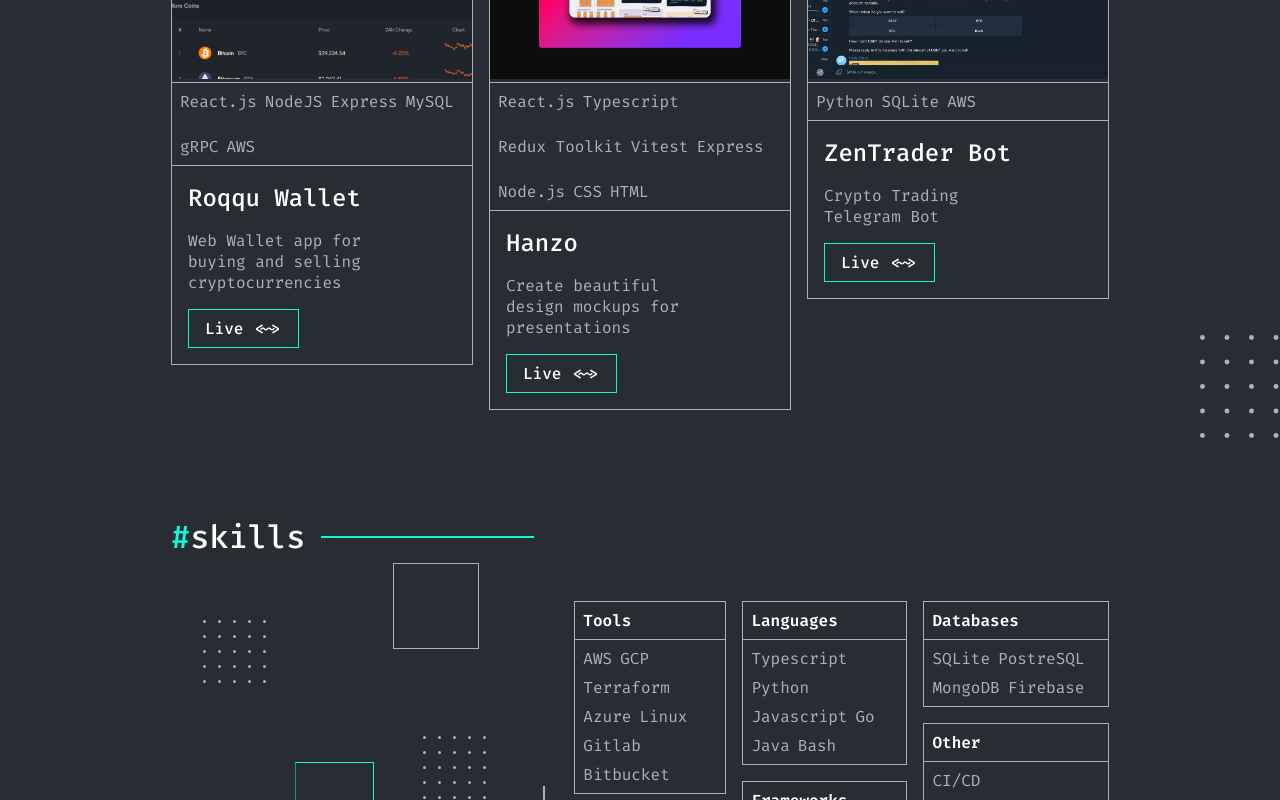
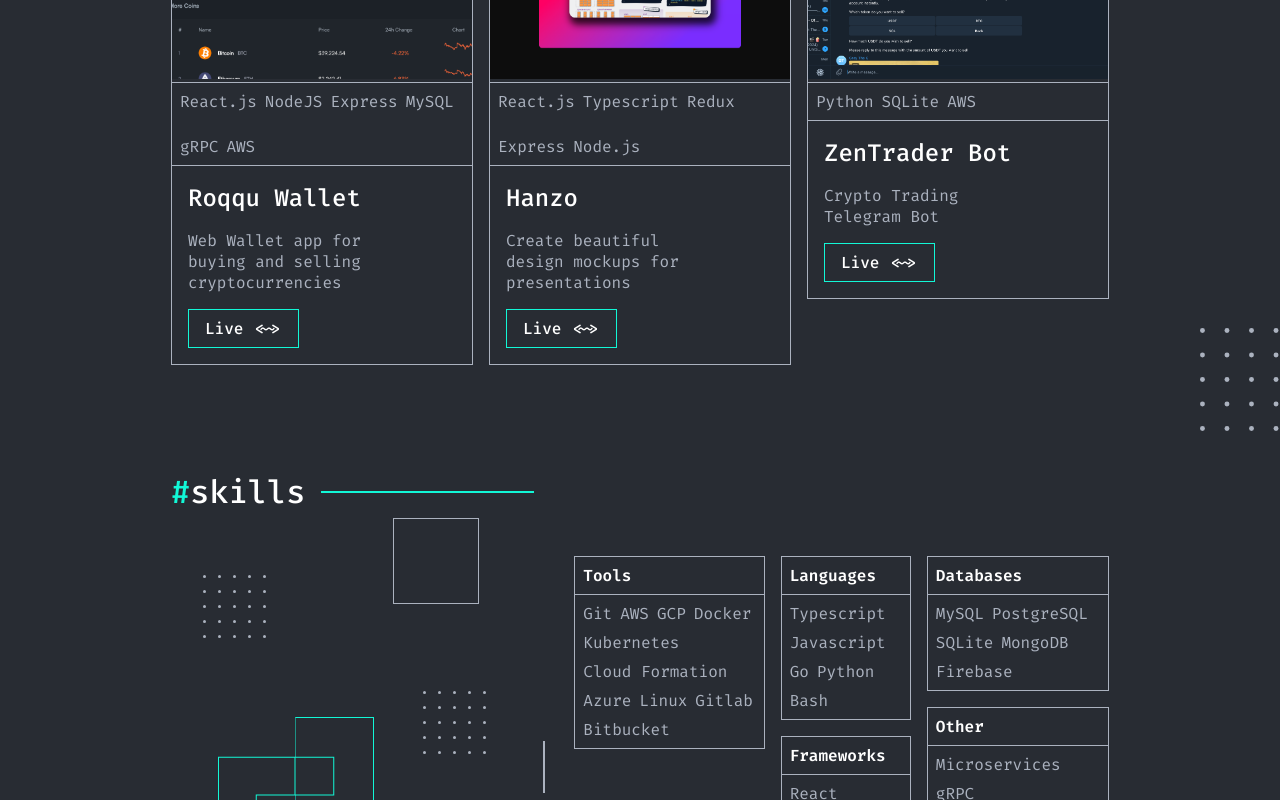
Before and after one commit to patrickishaf/portfolio, a React (Vite) app: page / in a window 1280 px wide. Shown: the part 1200-2000 px from the top of the page. Built offline with nearby package versions, Linux system fonts and the light colour scheme.

Commit message:
modify skills section

```diff
--- a/src/components/Home/Home.jsx
+++ b/src/components/Home/Home.jsx
@@ -115,13 +115,13 @@ export default function Home() {
             <div className="col">
               <SkillBox
                 type="Tools"
-                items={["AWS", "GCP", "Terraform", "Azure", "Linux", "Gitlab", "Bitbucket"]}
+                items={["Git", "AWS", "GCP", "Docker", "Kubernetes", "Cloud Formation", "Azure", "Linux", "Gitlab", "Bitbucket"]}
               />
             </div>
             <div className="col">
               <SkillBox
                 type="Languages"
-                items={["Typescript", "Python", "Javascript", "Go", "Java", "Bash"]}
+                items={["Typescript", "Javascript", "Go", "Python", "Bash"]}
               />
               <SkillBox
                 type="Frameworks"
@@ -131,11 +131,11 @@ export default function Home() {
             <div className="col">
               <SkillBox
                 type="Databases"
-                items={["SQLite", "PostreSQL", "MongoDB", "Firebase"]}
+                items={["MySQL", "PostgreSQL", "SQLite", "MongoDB", "Firebase"]}
               />
               <SkillBox
                 type="Other"
-                items={["CI/CD", "Integration testing", "Docker", "REST API Design", "GraphQL"]}
+                items={["Microservices", "gRPC", "Message-Driven Architecture", "REST API Design", "GraphQL"]}
               />
             </div>
           </div>
--- a/src/components/Projects/Projects.jsx
+++ b/src/components/Projects/Projects.jsx
@@ -16,7 +16,7 @@ export default function Projects() {
       </section>
       <section className="page-section">
         <h1 className="pg-section-title">
-          <span className="accent">#</span>complete-apps
+          <span className="accent">#</span>apps
         </h1>
         <main className="pg-section-main projects-grid">
           {
--- a/src/data/projects.js
+++ b/src/data/projects.js
@@ -1,4 +1,3 @@
-import proj3 from '../assets/projects/proj3.png';
 import exchange from '../assets/projects/exchange.png';
 import roqquWallet from '../assets/projects/roq-wallet.png';
 import portfolio from '../assets/projects/portfolio.png';
@@ -28,12 +27,9 @@ const projects = [
     "skills": [
       "React.js",
       "Typescript",
-      "Redux Toolkit",
-      "Vitest",
+      "Redux",
       "Express",
       "Node.js",
-      "CSS",
-      "HTML"
     ],
     "live": "https://hanzo-app.vercel.app"
   },
```
